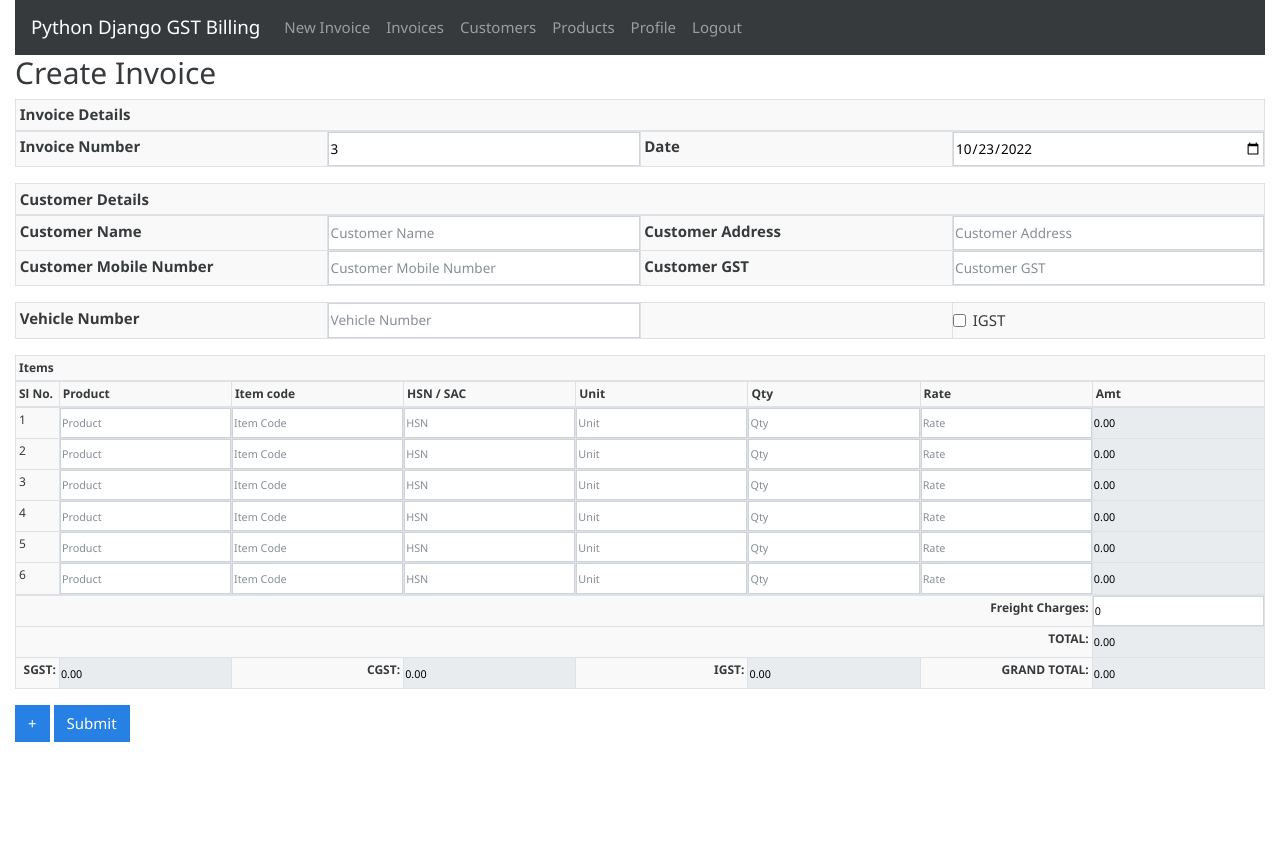
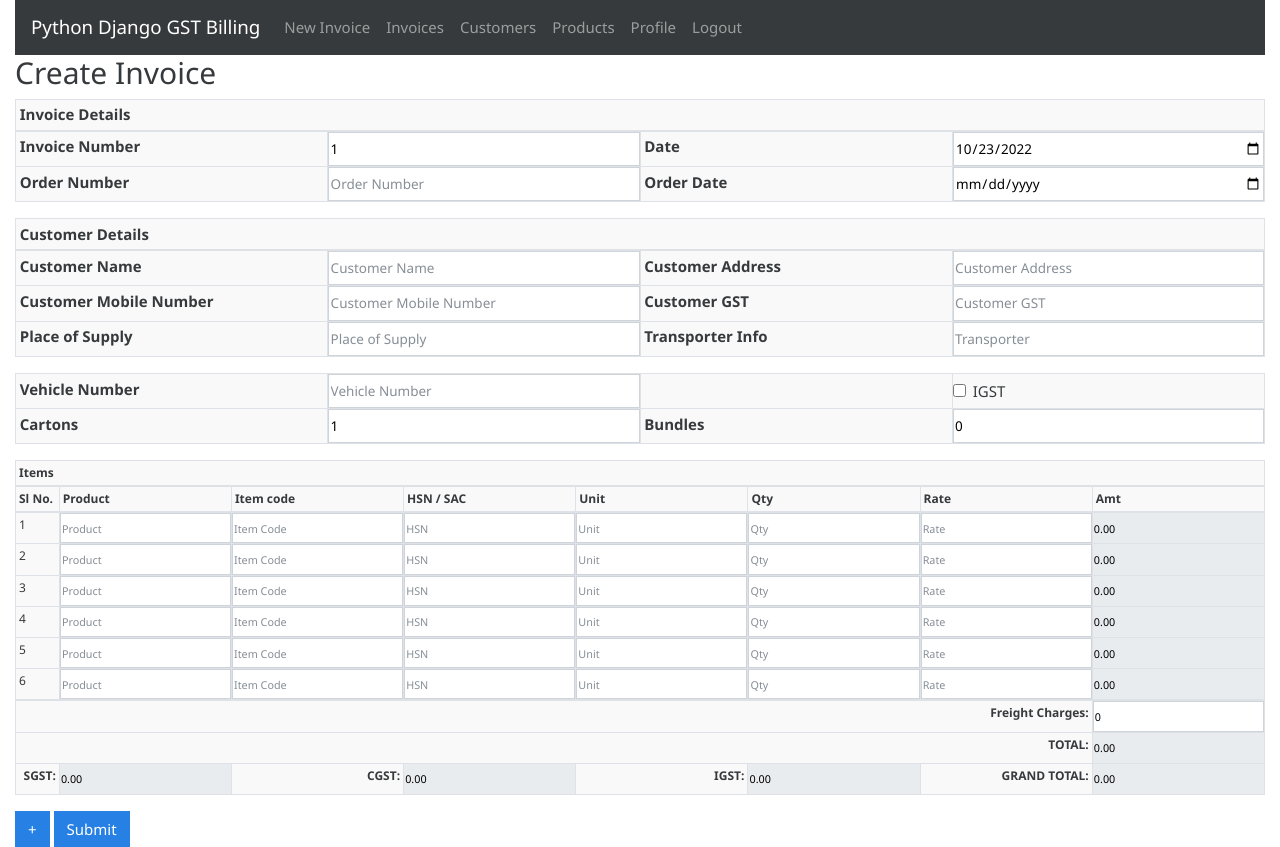
Before and after one commit to rushabhgandhi13/tarun-bill-2.0, a Django app: page /invoices/new in a window 1280 px wide. Before the commit the page ends 742 px from the top, so only its background shows below. Run offline with Django 3.2, Linux system fonts and the light colour scheme; a user stored in the database is signed in; data comes from the database, SQL or seed files in the repository; data that the repository does not hold is empty; some libraries are stand-ins or nearby versions.

Commit message:
dropdowns added

```diff
--- a/gstbillingapp/admin.py
+++ b/gstbillingapp/admin.py
@@ -1,7 +1,7 @@
 from django.contrib import admin
 
 # Register your models here.
-from .models import Customer
+from .models import Customer, Financial_year, Place_of_supply, Transporter_info, Vehicle
 from .models import Invoice
 from .models import Product
 from .models import UserProfile
@@ -11,3 +11,7 @@
 admin.site.register(Customer)
 admin.site.register(Invoice)
 admin.site.register(Product)
+admin.site.register(Financial_year)
+admin.site.register(Vehicle)
+admin.site.register(Place_of_supply)
+admin.site.register(Transporter_info)
--- a/gstbillingapp/models.py
+++ b/gstbillingapp/models.py
@@ -30,18 +30,43 @@
     def __str__(self):
         return self.customer_name
 
+class Place_of_supply(models.Model):
+    state=models.CharField(max_length=100)
+    code=models.CharField(max_length=100)
+    def __str__(self):
+        return self.state + " / " + self.code
+
+class Financial_year(models.Model):
+    year=models.CharField(max_length=50)
+    def __str__(self):
+        return self.year
+
+class Transporter_info(models.Model):
+    transporter=models.CharField(max_length=150)
+    def __str__(self):
+        return self.transporter
+
+class Vehicle(models.Model):
+    name= models.CharField(max_length=100)
+    vehicle_number = models.CharField(max_length=100)
+    def __str__(self):
+        return self.name +" | "+ self.vehicle_number
 
 class Invoice(models.Model):
     invoice_number = models.IntegerField()
     invoice_date = models.DateField()
+    # order_number = models.IntegerField()
+    # order_date = models.DateField()
+    # cartons = models.IntegerField()
+    # bundles = models.IntegerField()
+
     invoice_customer = models.ForeignKey(
         'Customer',
         on_delete=models.SET_NULL,
         null=True
     )
     invoice_json = models.TextField()
-    inventory_reflected = models.BooleanField(default=True)
-    books_reflected = models.BooleanField(default=True)
+
     def __str__(self):
         return str(self.invoice_number) + " | " + str(self.invoice_date)
 
--- a/gstbillingapp/templates/gstbillingapp/invoice_create.html
+++ b/gstbillingapp/templates/gstbillingapp/invoice_create.html
@@ -24,6 +24,12 @@
 				<th scope="row">Date</th>
 				<td class="form-input-td"><input name="invoice-date" type="date" class="form-control", value="{{default_invoice_date}}"></td>
 			</tr>
+			<tr>
+				<th scope="row">Order Number</th>
+				<td class="form-input-td"><input name="order-number" type="text" class="form-control" placeholder="Order Number" ></td>
+				<th scope="row">Order Date</th>
+				<td class="form-input-td"><input name="order-date" type="date" class="form-control"></td>
+			</tr>
 		</tbody>
 	</table>
 
@@ -48,7 +54,26 @@
 				<th scope="row">Customer GST</th>
 				<td class="form-input-td"><input autocomplete="off" name="customer-gst" type="text" class="form-control" id="customer-gst-input" placeholder="Customer GST" maxlength="15" pattern="([A-Za-z0-9]{15})|(^$)"></td>
 			</tr>
-
+			<tr>
+				<th scope="row">Place of Supply</th>
+				<td class="form-input-td customer_search_area">
+					<input list="places" name="place-of-supply" class="form-control" id="place-of-supply" placeholder="Place of Supply" required>
+					<datalist id="places">
+						{% for place in place_of_supply %}
+    						<option value="{{ place }}">{{ place }}</option>
+						{% endfor %}
+					</datalist>
+				</td>
+				<th scope="row">Transporter Info</th>
+				<td class="form-input-td">
+					<input list="transport" name="transporter" type="text" class="form-control" id="transporter" placeholder="Transporter" required>
+					<datalist id="transport">
+						{% for t in transporter %}
+    						<option value="{{ t }}">{{ t }}</option>
+						{% endfor %}
+					</datalist>
+				</td>
+			</tr>
 		</tbody>
 	</table>
 
@@ -56,7 +81,14 @@
 		<tbody class="two-col-form">
 			<tr>
 				<th scope="row">Vehicle Number</th>
-				<td class="form-input-td"><input autocomplete="off" name="vehicle-number" type="text" class="form-control" placeholder="Vehicle Number">
+				<td class="form-input-td">
+					<input list="vehiclelist" autocomplete="off" name="vehicle-number" type="text" class="form-control" placeholder="Vehicle Number">
+					<datalist id="vehiclelist">
+						{% for v in vehicles %}
+    						<option value="{{ v.vehicle_number }}">{{ v }}</option>
+						{% endfor %}
+					</datalist>
+
 				</td>
 				<th scope="row"></th>
 				<td class="form-input-td">
@@ -67,6 +99,14 @@
 						</label>
 					</div>
 				</td>
+			</tr>
+			<tr>
+				<th scope="row">Cartons</th>
+				<td class="form-input-td"><input name="cartons" type="number" class="form-control" placeholder="Cartons" value="1"></td>
+
+				<th scope="row">Bundles</th>
+				<td class="form-input-td"><input name="bundles" type="number" class="form-control" placeholder="Bundles" value="0" ></td>
+
 			</tr>
 		</tbody>
 	</table>
--- a/gstbillingapp/views.py
+++ b/gstbillingapp/views.py
@@ -13,7 +13,7 @@
 from django.contrib.auth import login
 from django.contrib.auth.forms import AuthenticationForm, UserCreationForm
 
-from .models import Customer
+from .models import Customer, Place_of_supply, Transporter_info, Vehicle
 from .models import Invoice
 from .models import Product
 from .models import UserProfile
@@ -21,7 +21,6 @@
 
 from .utils import invoice_data_validator
 from .utils import invoice_data_processor
-
 from .forms import CustomerForm
 from .forms import ProductForm
 from .forms import UserProfileForm
@@ -118,6 +117,9 @@
         context['default_invoice_number'] += 1
 
     context['default_invoice_date'] = datetime.datetime.strftime(datetime.datetime.now(), '%Y-%m-%d')
+    context['place_of_supply']= Place_of_supply.objects.all()
+    context['transporter']= Transporter_info.objects.all()
+    context['vehicles']= Vehicle.objects.all()
 
     if request.method == 'POST':
         print("POST received - Invoice Data")
```
Also changed, not shown: gstbillingapp/migrations/0015_auto_20221023_1511.py (added), gstbillingapp/migrations/0016_transporter_info.py (added), gstbillingdb.sqlite3.
